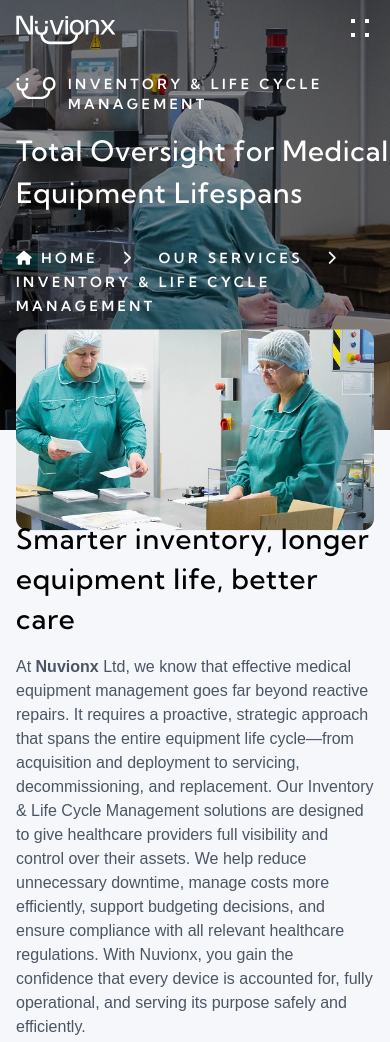
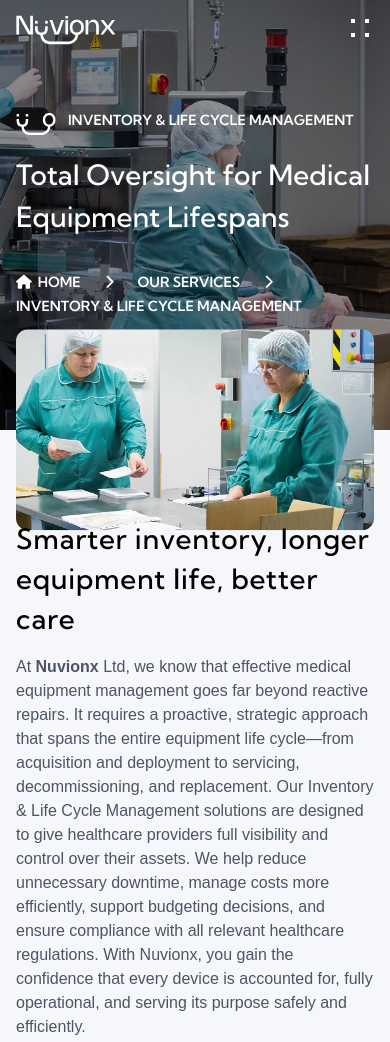
Before and after one commit to Aswinprasanth97/Nuvionx, a website: page more-Inventory-life-cycle-mangement.html in a window 390 px wide. Shown: the top 1042 px of the page. Drawn offline with Linux system fonts and the light colour scheme; a web font is replaced by a local one.

Commit message:
fixing responsive

```diff
--- a/more-Inventory-life-cycle-mangement.html
+++ b/more-Inventory-life-cycle-mangement.html
@@ -408,17 +408,17 @@
                 class="lg:w-full sm:w-5/6 text-white flex flex-col lg:items-center justify-start lg:justify-center lg:max-xl:h-full lg:min-w-2xl ">
                 <div class="inline-flex lg:items-center lg:justify-center w-full mx-auto ">
                     <img class="w-10 h-7" src="./Public/assets/scope.svg" alt="nuvonix-logo">
-                    <h6 class="text-sm font-kumbhSans  kumbhfont  tracking-4px ml-3 font-semibold  uppercase">
+                    <h6 class="text-sm font-kumbhSans  kumbhfont  lg:tracking-4px ml-3 font-semibold  uppercase">
                         Inventory & Life Cycle Management</h6>
                 </div>
                 <h6
-                    class="text-28px lg:text-56px lg:w-5/6 mt-4 lg:leading-14 xl:leading-16 font-kumbhSans  kumbhfont  tracking-wide font-medium lg:my-2  xl:my-4">
+                    class="text-28px lg:text-56px lg:w-5/6 mt-4 lg:leading-14 xl:leading-16 font-kumbhSans  kumbhfont  lg:tracking-wide font-medium lg:my-2  xl:my-4">
                     Total Oversight for Medical Equipment Lifespans</h6>
 
 
             </div>
             <div
-                class="lg:w-full text-white text-nowrap mt-8 flex text-sm justify-center my-auto items-center font-kumbhSans kumbhfont font-semibold leading-6 tracking-4px">
+                class="lg:w-full text-white text-nowrap mt-8 flex text-sm justify-center my-auto items-center font-kumbhSans kumbhfont font-semibold leading-6 lg:tracking-4px">
                 <ul class="flex flex-wrap lg:flex-nowrap items-center lg:justify-around space-x-6 text-center">
                     <li><i class="fa-solid fa-house mr-1.5"></i><a href="./index.html">HOME</a></li>
                     <li><i class="fa-solid fa-chevron-right"></i></li>
```
Also changed, not shown: output.css.
